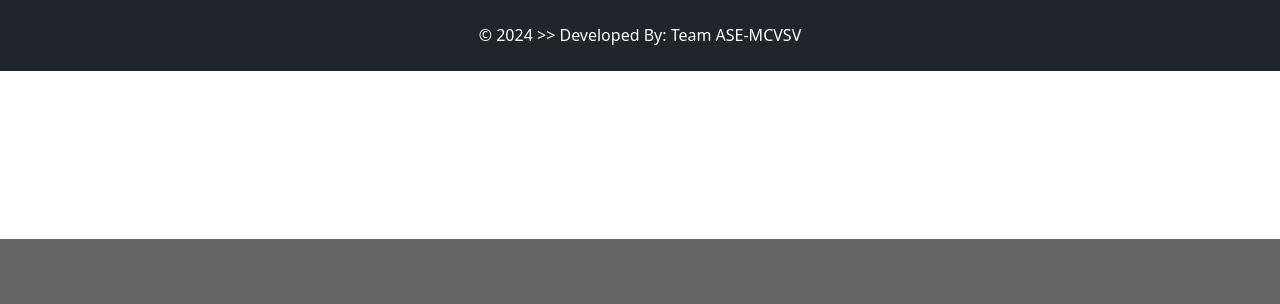
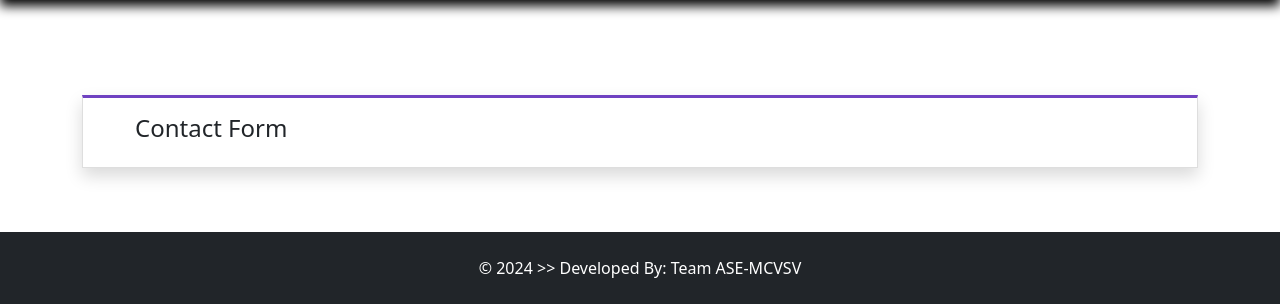
Before and after one commit to RMMNPerera/CityTaxi-ASE, a PHP site: page /CityTaxi-ASE/index.php?p=contact in a window 1280 px wide. Shown: the part 561-865 px from the top of the page. Before the commit the page ends 800 px from the top, so only its background shows below. Run offline with PHP 8.4, Linux system fonts and the light colour scheme; data that the repository does not hold is empty; some libraries are stand-ins or nearby versions.

Commit message:
Completed contact Header and body
Heade and comleted body done

```diff
--- a/contact.php
+++ b/contact.php
@@ -6,3 +6,14 @@
         </div>
     </div>
 </header>
+<section class="py-5">
+    <div class="container">
+        <div class="card rounded-0 card-outline card-purple shadow px-4 px-lg-5 mt-5">
+            <div class="row">
+            <div class="card-body">
+                <h4>Contact Form</h4>
+            </div>
+            </div>
+        </div>
+    </div>
+</section>
```
